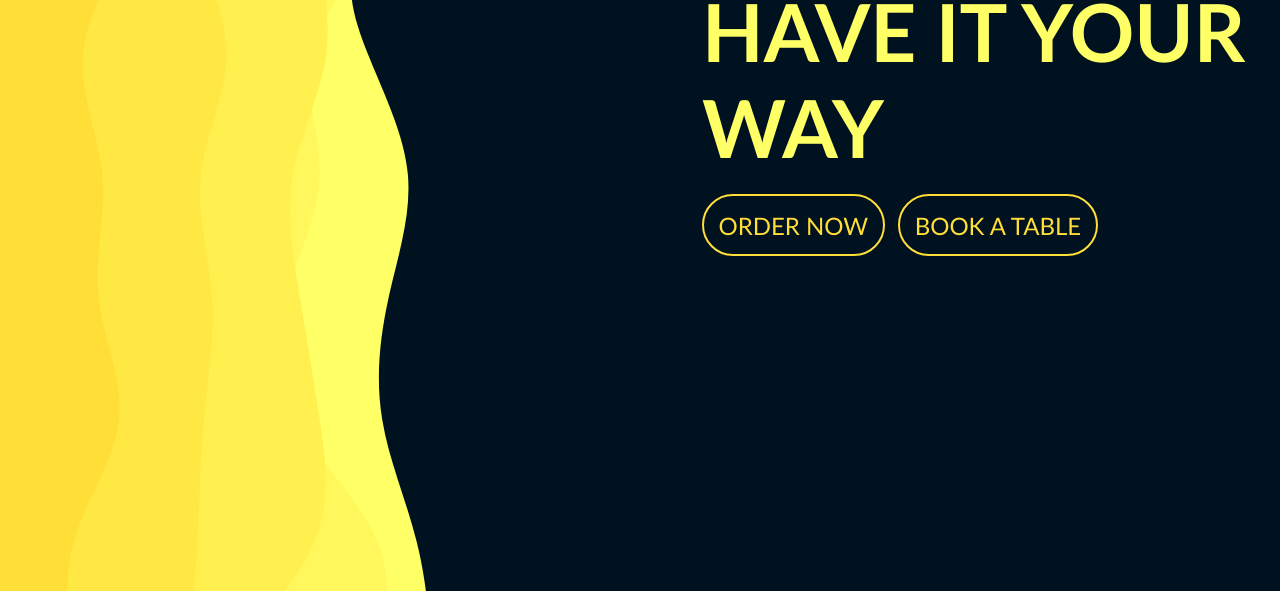
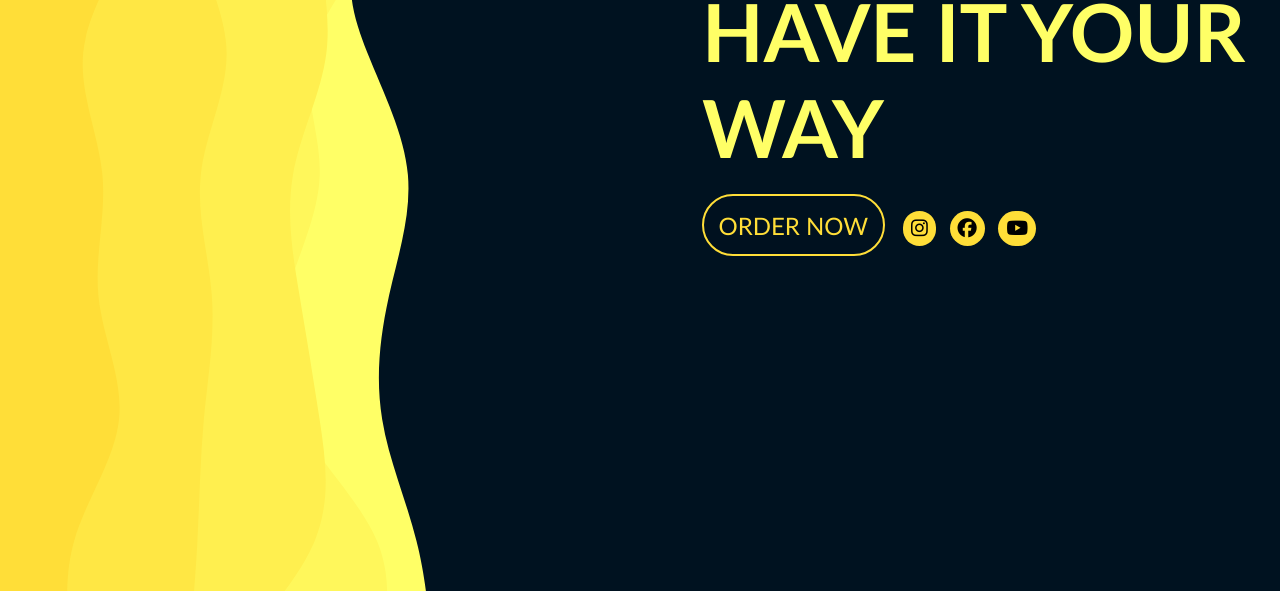
Before and after one commit to Sowdarjya/Restaurant-website, a plain HTML site: page index.html in a window 1280 px wide. Shown: the part 216-807 px from the top of the page. Drawn offline with Linux system fonts and the light colour scheme.

Commit message:
added social media icons and styled them

```diff
--- a/index.html
+++ b/index.html
@@ -5,6 +5,7 @@
     <meta name="viewport" content="width=device-width, initial-scale=1.0">
     <title>SS</title>
     <link rel="stylesheet" href="style.css">
+    <link rel="stylesheet" href="https://cdnjs.cloudflare.com/ajax/libs/font-awesome/6.5.2/css/all.min.css" integrity="sha512-SnH5WK+bZxgPHs44uWIX+LLJAJ9/2PkPKZ5QiAj6Ta86w+fsb2TkcmfRyVX3pBnMFcV7oQPJkl9QevSCWr3W6A==" crossorigin="anonymous" referrerpolicy="no-referrer" />
 </head>
 <body>
 
@@ -30,7 +31,9 @@
                 <div class="hero-text">
                     <h1>have it your way</h1>
                     <button class="hero-btn">order now</button>
-                    <button class="hero-btn">book a table</button>
+                    <i class="fa-brands fa-instagram"></i>
+                    <i class="fa-brands fa-facebook"></i>
+                    <i class="fa-brands fa-youtube"></i>
                 </div>
             </div>
         </div>
--- a/style.css
+++ b/style.css
@@ -91,6 +91,19 @@
     border-radius: 2rem;
     transition: all 0.5s;
 }
+.fa-brands{
+    font-size: 1.2rem;
+    background: var(--secondary-clr);
+    padding: 0.5rem;
+    border-radius: 2rem;
+    margin: 0 0.3rem 0 0.3rem;
+    transition: all 0.4s ease-in-out;
+}
+.fa-brands:hover{
+    font-size: 1.5rem;
+    box-shadow: 0 0 0.5rem var(--secondary-clr);
+    cursor: pointer;
+}
 #hero .container .row .hero-text .hero-btn:hover{
     background: var(--secondary-clr);
     color: var(--tertiary-clr);
```
